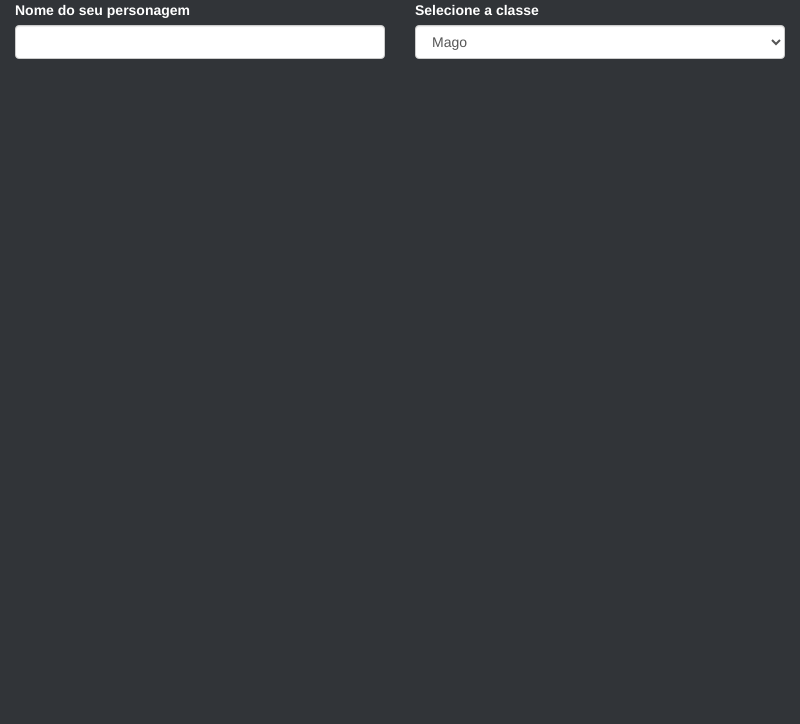
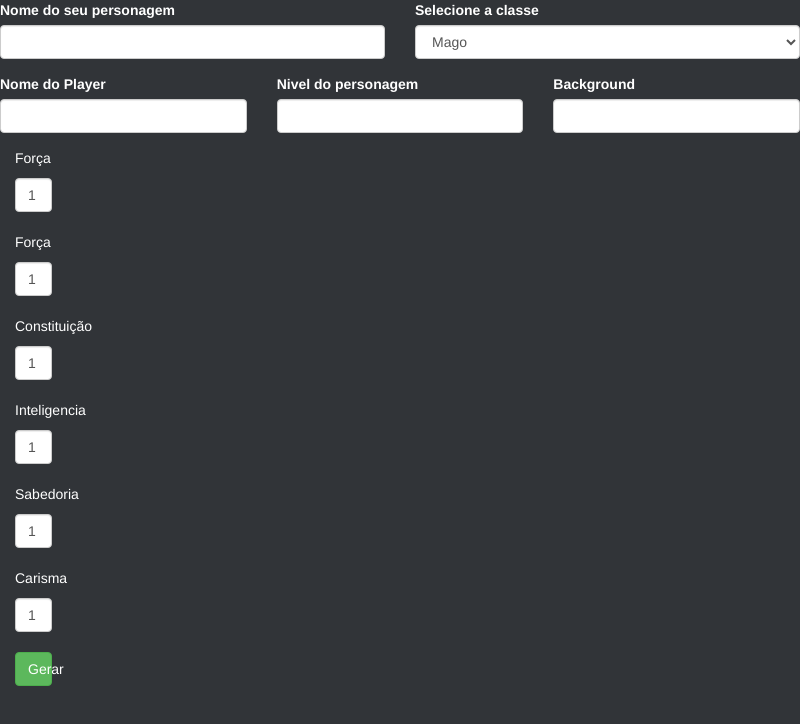
Before and after one commit to hyuko21/DeD-sheet-creator, an Electron app: page index.html in a window 800 px wide. Drawn offline with nearby package versions, Linux system fonts and the light colour scheme; no server answers.

Commit message:
col of stats add

```diff
--- a/index.html
+++ b/index.html
@@ -6,26 +6,88 @@
     <link rel="stylesheet" href="./styles.css">
 
     <title>D&D sheet generator</title>
+    <script type="text/javascript">
+      function AlteraValorDoHidden(){
+        document.getElementById('charForce').value = Math.floor(Math.random() * (20) + 5);
+        document.getElementById('charDest').value = Math.floor(Math.random() * (20) + 5);
+        document.getElementById('charConst').value = Math.floor(Math.random() * (20) + 5);
+        document.getElementById('charInt').value = Math.floor(Math.random() * (20) + 5);
+        document.getElementById('charSab').value = Math.floor(Math.random() * (20) + 5);
+        document.getElementById('charCaris').value = Math.floor(Math.random() * (20) + 5);
+
+      }
+
+
+    </script>
   </head>
   <body>
+     <div class="row">
       <div class="form-group col-sm-6">
-        <label for="email">Nome do seu personagem</label>
+        <label for="charName">Nome do seu personagem</label>
         <input type="name" class="form-control" id="charName">
       </div>
-      <div>
-         <div class="form-group col-sm-6">
-          <label for="exampleFormControlSelect1">Selecione a classe</label>
-          <select class="form-control">
-            <option>Mago</option>
-            <option>Guerreiro</option>
-            <option>Ladino</option>
+      <div class="form-group col-sm-6">
+         <label for="exampleFormControlSelect1">Selecione a classe</label>
+         <select class="form-control" id="exampleFormControlSelect1">
+           <option>Mago</option>
+           <option>Guerreiro</option>
+           <option>Ladino</option>
+         </select>
+      </div>
+     </div>
 
-          </select>
+      <div class="row">
+      <div class="form-group col-sm-4">
+        <label for="charName">Nome do Player</label>
+        <input type="name" class="form-control" id="playerName">
+      </div>
+       <div class="form-group col-sm-4">
+        <label for="charName">Nivel do personagem</label>
+        <input type="name" class="form-control" id="charLv">
+      </div>
+       <div class="form-group col-sm-4">
+        <label for="charName">Background</label>
+        <input type="name" class="form-control" id="charBackground">
+      </div>
+     </div>
+
+      <div  class="col-sm-1">
+        <div>
+            <p>Força</p>
+            <input type="name" class="form-control" id="charForce" value="1">
+          </div><br/>
+           <div>
+            <p>Força</p>
+            <input type="name" class="form-control" id="charDest" value="1">
+          </div><br/>
+           <div>
+            <p>Constituição</p>
+            <input type="name" class="form-control" id="charConst" value="1">
+          </div><br/>
+          <div>
+            <p>Inteligencia</p>
+            <input type="name" class="form-control" id="charInt" value="1">
+          </div><br/>
+          <div>
+            <p>Sabedoria</p>
+            <input type="name" class="form-control" id="charSab" value="1">
+          </div><br/>
+          <div>
+            <p>Carisma</p>
+            <input type="name" class="form-control" id="charCaris" value="1">
+          </div><br/>
+        <button class="btn btn-success" onclick="AlteraValorDoHidden()" style="width: 100%">
+          Gerar
+        </button>
         </div>
+
       </div>
+
+
 
     <script>
       require('./renderer.js')
     </script>
   </body>
+
 </html>
```
Also changed, not shown: main.js (+0 -23 lines).
